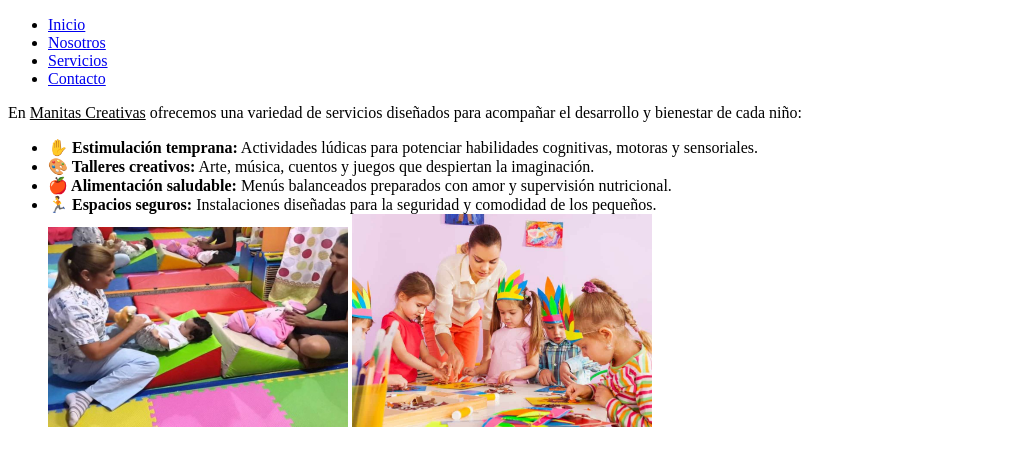
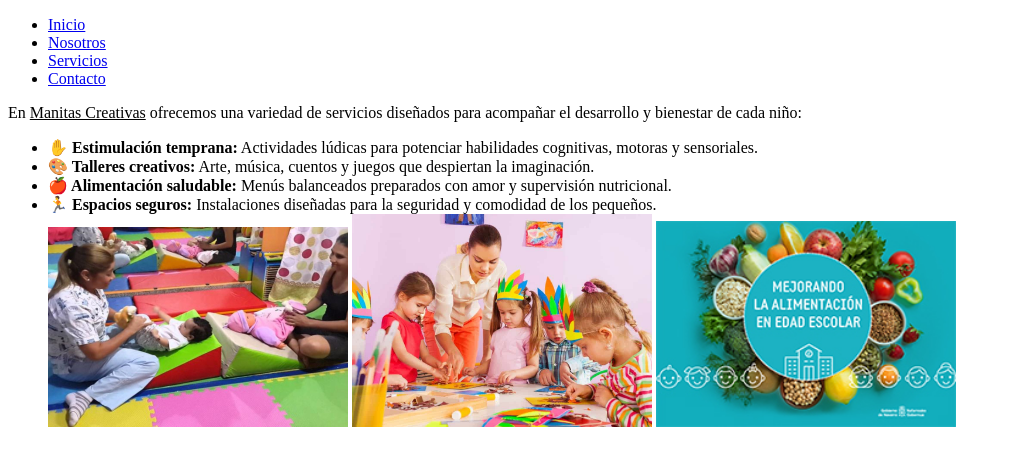
Before and after one commit to Karol11-10/manitascreativa, a plain HTML site: page Servicios.html in a window 1280 px wide. Shown: the whole page, without its empty margins (0-1011 px from the left). Drawn offline with Linux system fonts and the light colour scheme.

Commit message:
manitas creativas

```diff
--- a/Servicios.html
+++ b/Servicios.html
@@ -20,7 +20,8 @@
     <li><strong>🎨 Talleres creativos:</strong> Arte, música, cuentos y juegos que despiertan la imaginación.</li>
     <li><strong>🍎 Alimentación saludable:</strong> Menús balanceados preparados con amor y supervisión nutricional.</li>
     <li><strong>🏃 Espacios seguros:</strong> Instalaciones diseñadas para la seguridad y comodidad de los pequeños.</li>
-    <img src="images/estimulacion.jpg" alt="estimulacion" width="300">    <img src="images/Talleres-Creativos.jpg" alt="Talleres-Creativos" width="300">
+    <img src="images/estimulacion.jpg" alt="estimulacion" width="300">    <img src="images/Talleres-Creativos.jpg" alt="Talleres-Creativos" width="300">      <img src="images/alimentos.jpg" alt="alimentos" width="300">
+
   </ul>
 </section>
     </body>
```
Also changed, not shown: images/alimentos.jpg (added).
